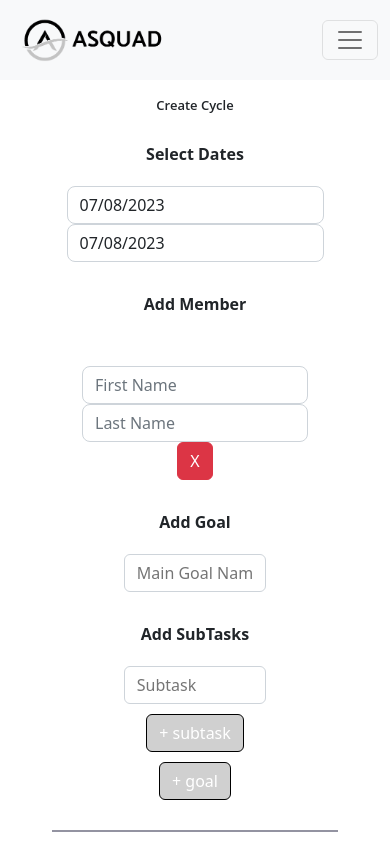
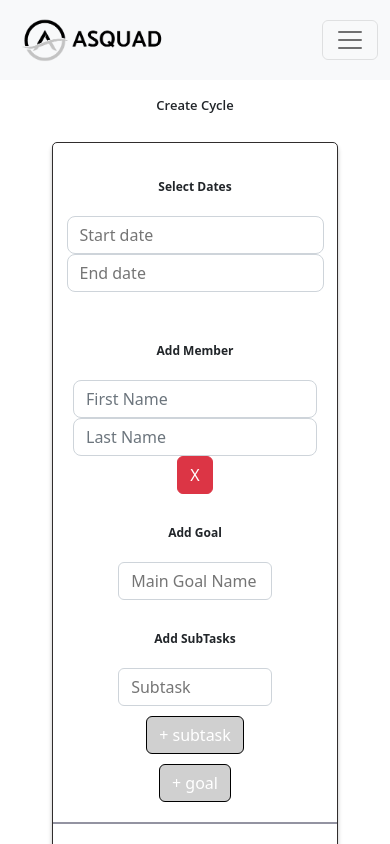
Before and after one commit to NaveenDK/asquad-frontend, a React (Create React App) app: page /create in a window 390 px wide. Shown: the top 844 px of the page. Built offline with nearby package versions, Linux system fonts and the light colour scheme; no server answers.

Commit message:
tidy up update-cylce form and some meta tags

```diff
--- a/public/index.html
+++ b/public/index.html
@@ -8,7 +8,7 @@
 
     <meta
       name="description"
-      content="Web site created using create-react-app"
+      content="ASquad - Accountability made easy"
       data-rh="true"
     />
     <link rel="apple-touch-icon" href="%PUBLIC_URL%/logo192.png" />
--- a/src/App.css
+++ b/src/App.css
@@ -123,9 +123,9 @@ input.btn.btn-dark.createCycle {
 
 .singleOwnerField {
   /* border-radius: 30px; */
+  padding: 20px;
   margin-bottom: 10px;
   border-bottom: 2px solid #9393a1;
-  padding: 30px;
 }
 
 .editContainer {
@@ -408,14 +408,25 @@ input#formName.form-rounded {
 .d-flex.justify-content-center.wrapper-empty {
   height: 120px;
   border-radius: 6px;
-  border: 1px solid black;
+  border: 1px solid #302d2d;
   align-items: center;
+  box-shadow: 0px 4px 4px 0px rgba(0, 0, 0, 0.25);
+}
+
+form.cycleForm {
+  border: 1px solid #302d2d;
+  border-radius: 5px;
   box-shadow: 0px 4px 4px 0px rgba(0, 0, 0, 0.25);
 }
 
 /*Create form*/
 .form-group.dateFields {
   text-align: center;
+
+  padding-top: 30px;
+
+  /* justify-content: center!important; */
+
   /* justify-content: center!important; */
 }
 .form-group.ownerFields {
@@ -495,6 +506,32 @@ input.subTaskField {
     font-size: 13px;
     font-weight: 600;
   }
+
+  .mobile-date .react-datepicker__input-container {
+    height: 100%;
+    padding: 0;
+    margin: 0;
+    display: flex;
+    align-items: center;
+    justify-content: center;
+  }
+  .form-group.ownerFields label.boldLabel,
+  .form-group.dateFields label.boldLabel {
+    text-align: center !important;
+    font-weight: bold;
+    padding-bottom: 20px;
+    font-size: 12px;
+  }
+  p.main-goal.title {
+    font-size: 14px;
+    font-weight: 500;
+  }
+  label.form-check-label {
+    font-size: 12px;
+  }
+  button.accordion-button {
+    font-size: 13px;
+  }
 }
 
 @media screen and (min-width: 601px) {
@@ -544,12 +581,3 @@ input.subTaskField {
   border-radius: 0.375rem;
   transition: border-color 0.15s ease-in-out, box-shadow 0.15s ease-in-out;
 }
-
-.mobile-date .react-datepicker__input-container {
-  height: 100%;
-  padding: 0;
-  margin: 0;
-  display: flex;
-  align-items: center;
-  justify-content: center;
-}
--- a/src/components/CreateCycle.js
+++ b/src/components/CreateCycle.js
@@ -48,8 +48,8 @@ const CreateCycle = () => {
   const [gaols, setGoals] = useState([""]);
   const [subTasks, setsubTasks] = useState([""]);
 
-  const [startDate, setStartDate] = useState(new Date()); // empty startDate set when we start initially
-  const [endDate, setEndDate] = useState(new Date()); // empty endDate set when we start initially
+  const [startDate, setStartDate] = useState(); // empty startDate set when we start initially
+  const [endDate, setEndDate] = useState(); // empty endDate set when we start initially
 
   const onSubmit = async (e) => {
     e.preventDefault();
@@ -169,6 +169,7 @@ const CreateCycle = () => {
                     selected={startDate}
                     onChange={onChangeStartDate}
                     className="rounded-3 custom-datepicker-left"
+                    placeholderText={"Start date"}
                   />
                 </Col>
                 <Col
@@ -183,16 +184,17 @@ const CreateCycle = () => {
                     selected={endDate}
                     onChange={onChangeEndDate}
                     className="rounded-3 custom-datepicker-right"
+                    placeholderText={"End date"}
                   />
                 </Col>
               </Row>
             </div>
             <div className="form-group ownerFields">
-              <label className="boldLabel">Add Member</label>
               {users.map((input, index) => {
                 //initially we are mappin through the empty users array and creating one field in the return section
                 return (
                   <div className="singleOwnerField" key={index}>
+                    <label className="boldLabel">Add Member</label>
                     <Row>
                       <Col
                         xs={12}
--- a/src/components/UpdateCycle.js
+++ b/src/components/UpdateCycle.js
@@ -17,6 +17,7 @@ const apiUrl = process.env.REACT_APP_API_URL;
 const UpdateCycle = () => {
   const navigate = useNavigate();
   const [users, setUsers] = useState([]);
+  const [isDesktop, setIsDesktop] = useState(false);
 
   const [cycle, setCycle] = useState([]);
   //empty users array set when we start
@@ -24,8 +25,8 @@ const UpdateCycle = () => {
   const { adminId } = useContext(AdminContext);
   const { cycleId } = useParams();
 
-  const [startDate, setStartDate] = useState(new Date()); // empty startDate set when we start initially
-  const [endDate, setEndDate] = useState(new Date()); // empty endDate set when we start initially
+  const [startDate, setStartDate] = useState(); // empty startDate set when we start initially
+  const [endDate, setEndDate] = useState(); // empty endDate set when we start initially
 
   useEffect(() => {
     console.log("UpdateCycle");
@@ -48,6 +49,18 @@ const UpdateCycle = () => {
         }
         console.log(error);
       });
+
+    const handleResize = () => {
+      setIsDesktop(window.innerWidth >= 768); // Adjust the breakpoint value as needed
+    };
+
+    // Add event listener on component mount
+    window.addEventListener("resize", handleResize);
+
+    // Remove event listener on component unmount
+    return () => {
+      window.removeEventListener("resize", handleResize);
+    };
   }, [cycleId, adminId]);
   const onSubmit = (e) => {
     const token = localStorage.getItem("token");
@@ -157,55 +170,86 @@ const UpdateCycle = () => {
         <meta name="description" content="Asquad - accountability made easy" />
       </Helmet>
       <Container>
-        <MainLayout title="Create Cycle">
+        <MainLayout title="Update Cycle">
           <form className="cycleForm" onSubmit={onSubmit}>
             <div className="form-group dateFields">
               <label className="boldLabel">Select Dates</label>
               <Row>
-                <Col>
-                  <label>Start Date: </label>
+                <Col
+                  xs={12}
+                  md={6}
+                  className={`${
+                    isDesktop ? "justify-content-end" : "mobile-date"
+                  }`}
+                >
                   <DatePicker
                     selected={startDate}
                     onChange={onChangeStartDate}
+                    className="rounded-3 custom-datepicker-left"
+                    placeholderText={"Start date"}
                   />
                 </Col>
-                <Col>
+                <Col
+                  xs={12}
+                  md={6}
+                  className={`${
+                    isDesktop ? "justify-content-start" : "mobile-date"
+                  }`}
+                >
                   {" "}
-                  <label>End Date: </label>
-                  <DatePicker selected={endDate} onChange={onChangeEndDate} />
+                  <DatePicker
+                    selected={endDate}
+                    onChange={onChangeEndDate}
+                    className="rounded-3 custom-datepicker-left"
+                    placeholderText={"Start date"}
+                  />
                 </Col>
               </Row>
             </div>
             <div className="form-group ownerFields">
-              <label className="boldLabel">Add Member</label>
               {users.map((input, index) => {
                 //initially we are mappin through the empty users array and creating one field in the return section
                 return (
                   <div className="singleOwnerField" key={index}>
+                    <label className="boldLabel">Add Member</label>
                     <Row>
-                      <Col>
-                        <input
+                      <Col
+                        xs={12}
+                        md={5}
+                        className={`${isDesktop ? " justify-content-end" : ""}`}
+                      >
+                        <Form.Control
+                          type="text"
                           name="firstName"
                           placeholder="First Name"
                           value={input.firstName}
                           onChange={(event) => handleAddMore(index, event)}
+                          className="rounded-3"
                         />
                       </Col>
-                      <Col>
-                        <input
+                      <Col
+                        xs={12}
+                        md={5}
+                        className={`${
+                          isDesktop ? " justify-content-start" : ""
+                        }`}
+                      >
+                        <Form.Control
+                          type="text"
                           name="lastName"
                           placeholder="Last Name"
                           value={input.lastName}
                           onChange={(event) => handleAddMore(index, event)}
+                          className="rounded-3"
                         />
                       </Col>
 
-                      <Col>
+                      <Col xs={12} md={2} className="text-left">
                         <button
                           className="btn btn-danger minusMember"
                           onClick={() => removeFields(index)}
                         >
-                          - Member
+                          X
                         </button>
                       </Col>
                     </Row>
@@ -214,8 +258,8 @@ const UpdateCycle = () => {
                       return (
                         <div className="goals-wrapper" key={i}>
                           <label className="boldLabel">Add Goal</label>
-                          <Row>
-                            <Col>
+                          <Row className="justify-content-center">
+                            <Col className="d-flex align-items-center justify-content-center">
                               <input
                                 name="mainGoal"
                                 placeholder="Main Goal Name"
@@ -225,15 +269,16 @@ const UpdateCycle = () => {
                                 }
                               />
                             </Col>
-                            <div className="subtasks-outerwrapper">
+
                             <label className="boldLabel">Add SubTasks</label>
                             {goal.subTasks.map((sb, j) => {
                               return (
                                 <div className="subtask-innerwrapper" key={j}>
-                                    <Row>
-                                      <Col className="subtask-div">
+                                  <Row className="justify-content-center">
+                                    <Col className="d-flex align-items-center justify-content-center">
                                       <input
-                                          name="subTask"
+                                        className="subTaskField"
+                                        name="subTask "
                                         placeholder="Subtask"
                                         value={sb.task}
                                         onChange={(event) =>
@@ -245,7 +290,6 @@ const UpdateCycle = () => {
                                 </div>
                               );
                             })}
-                            </div>
                           </Row>
                           <Button
                             className="subtask-btn"
```
Also changed, not shown: 1 other file (tests, documents, lock files or other folders). Lines whose indentation alone changed are shown as unchanged.
